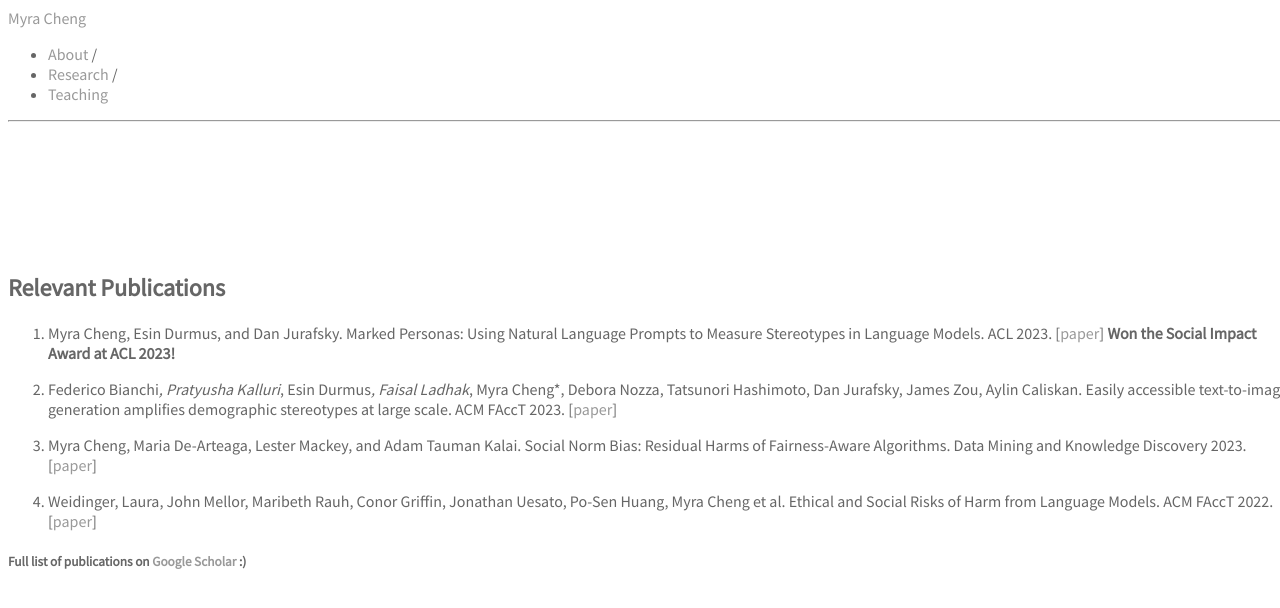
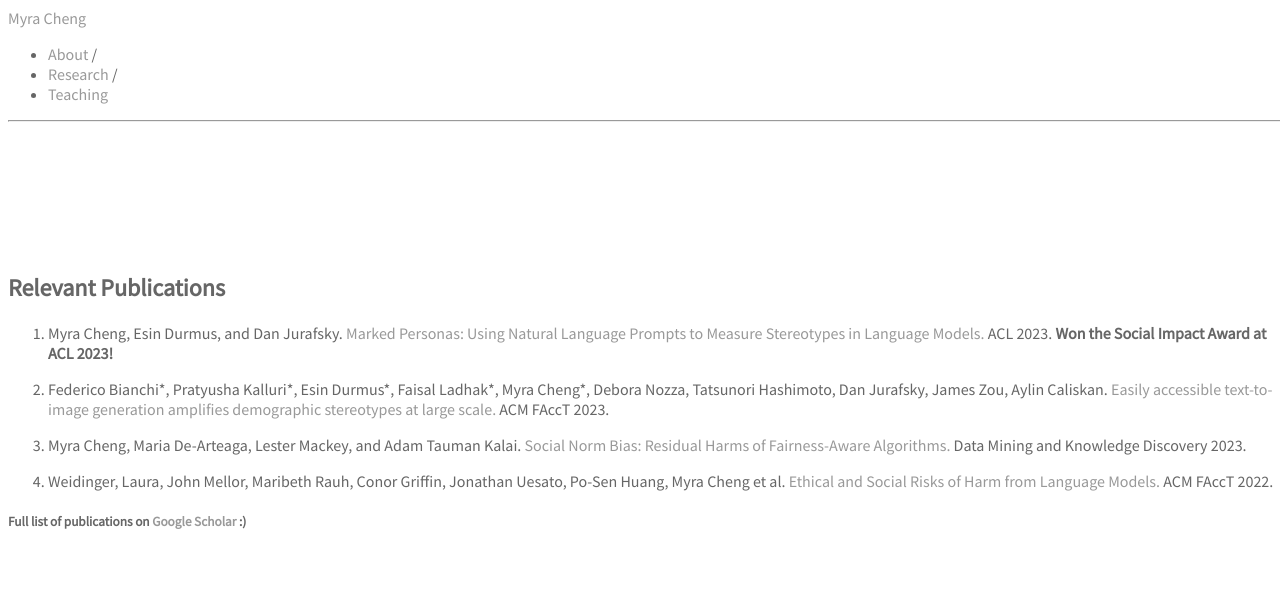
Before and after one commit to myracheng/myracheng.github.io, a Jekyll site: the page built from research.md, in a window 1280 px wide. Shown: the top 608 px of the page. Built offline with Jekyll 4.4.1, drawn with Linux system fonts in a browser that asks for light colours; some web fonts are replaced; our own code applies the rules of GitHub Pages for plain Markdown files.

Commit message:
Update research.md

```diff
--- a/research.md
+++ b/research.md
@@ -1,14 +1,12 @@
 ## Relevant Publications
 
-1. Myra Cheng, Esin Durmus, and Dan Jurafsky. Marked Personas: Using Natural Language Prompts to Measure Stereotypes in Language Models. ACL 2023.
-[[paper](https://arxiv.org/pdf/2108.11056.pdf)]
+1. Myra Cheng, Esin Durmus, and Dan Jurafsky. [Marked Personas: Using Natural Language Prompts to Measure Stereotypes in Language Models.](https://arxiv.org/pdf/2108.11056.pdf) ACL 2023.
 **Won the Social Impact Award at ACL 2023!**
 
-2. Federico Bianchi*, Pratyusha Kalluri*, Esin Durmus*, Faisal Ladhak*, Myra Cheng*, Debora Nozza, Tatsunori Hashimoto, Dan Jurafsky, James Zou, Aylin Caliskan. Easily accessible text-to-image generation amplifies demographic stereotypes at large scale. ACM FAccT 2023. [[paper](https://arxiv.org/pdf/2211.03759.pdf?trk=public_post_comment-text)]
+2. Federico Bianchi\*, Pratyusha Kalluri\*, Esin Durmus\*, Faisal Ladhak\*, Myra Cheng\*, Debora Nozza, Tatsunori Hashimoto, Dan Jurafsky, James Zou, Aylin Caliskan. [Easily accessible text-to-image generation amplifies demographic stereotypes at large scale.](https://arxiv.org/pdf/2211.03759.pdf?trk=public_post_comment-text) ACM FAccT 2023.
 
-3. Myra Cheng, Maria De-Arteaga, Lester Mackey, and Adam Tauman Kalai. Social Norm Bias: Residual Harms of Fairness-Aware Algorithms. Data Mining and Knowledge Discovery 2023.
-[[paper](https://arxiv.org/pdf/2108.11056.pdf)]
+3. Myra Cheng, Maria De-Arteaga, Lester Mackey, and Adam Tauman Kalai. [Social Norm Bias: Residual Harms of Fairness-Aware Algorithms.](https://arxiv.org/pdf/2108.11056.pdf) Data Mining and Knowledge Discovery 2023.
 
-4. Weidinger, Laura, John Mellor, Maribeth Rauh, Conor Griffin, Jonathan Uesato, Po-Sen Huang, Myra Cheng et al. Ethical and Social Risks of Harm from Language Models. ACM FAccT 2022. [[paper](https://dpmd.ai/llm-ethics)]
+4. Weidinger, Laura, John Mellor, Maribeth Rauh, Conor Griffin, Jonathan Uesato, Po-Sen Huang, Myra Cheng et al. [Ethical and Social Risks of Harm from Language Models.](https://dpmd.ai/llm-ethics) ACM FAccT 2022.
 
 ##### Full list of publications on [Google Scholar](https://scholar.google.com/citations?user=gaslQl8AAAAJ&hl=en) :)
```
